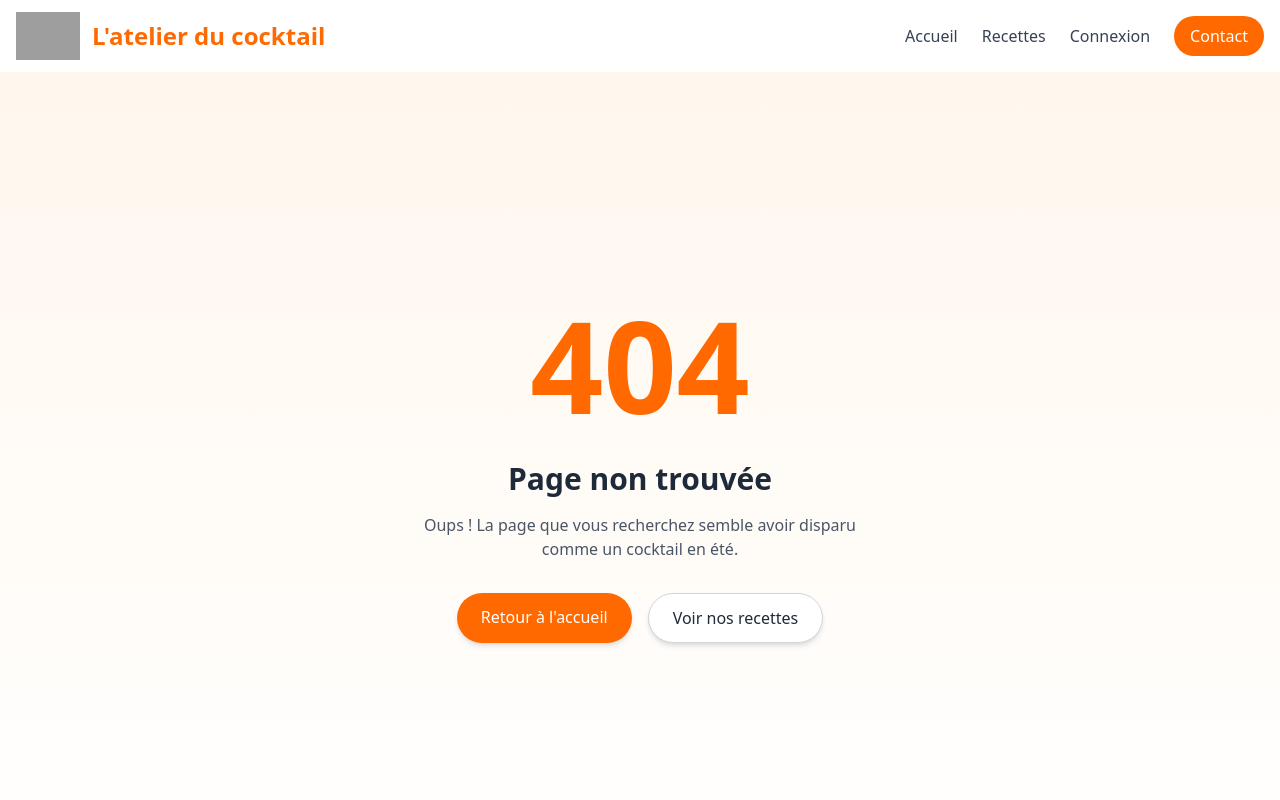
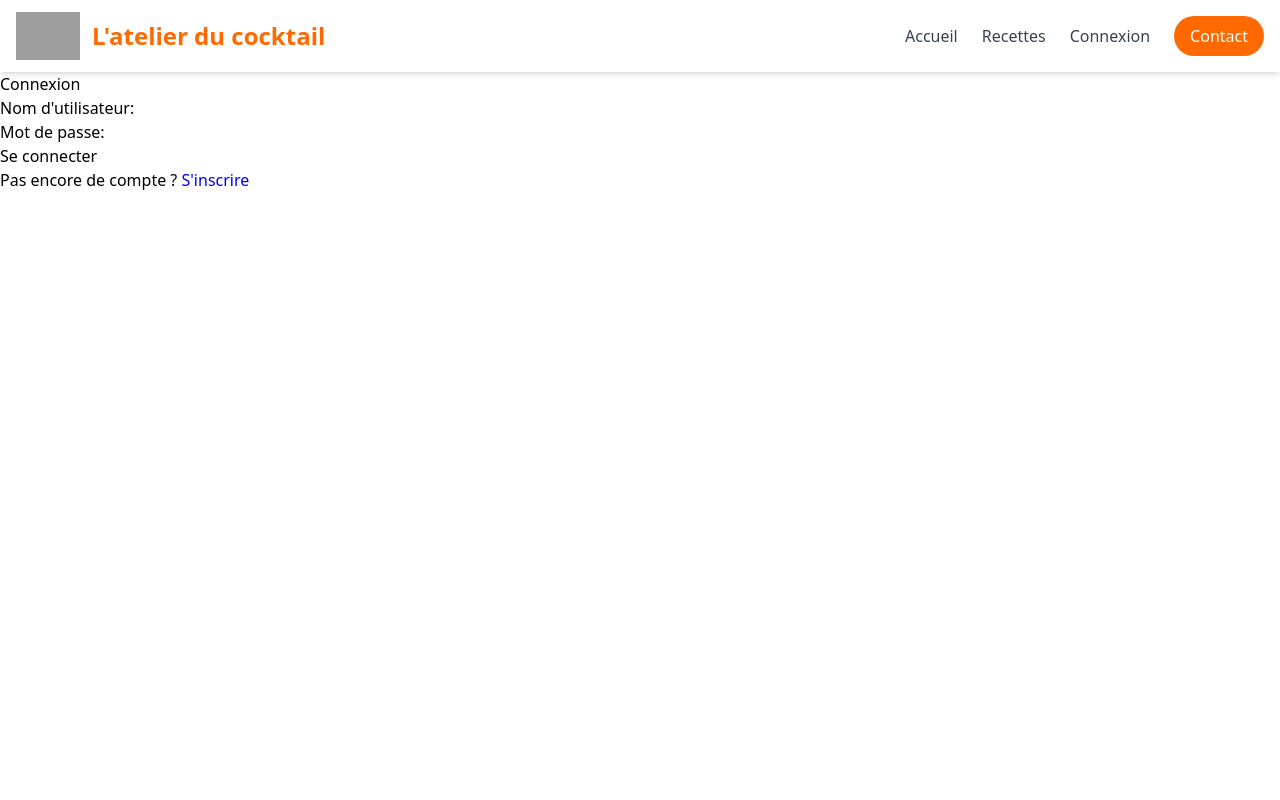
Before and after one commit to Darylmatro/cocktail-api, a React (Vite) app in the folder Front-end/: page /connexion in a window 1280 px wide. Shown: the top 800 px of the page. Built offline with nearby package versions, Linux system fonts and the light colour scheme; grey boxes are pictures that could not be loaded.

Commit message:
ajout de la connexion de inscription

```diff
--- a/Front-end/src/App.jsx
+++ b/Front-end/src/App.jsx
@@ -14,6 +14,10 @@ import ListCocktail from './pages/TestCocktail/ListCocktail'
 import DetailCocktail from './pages/TestCocktail/DetailCocktail'
 import SearchCocktail from './pages/TestCocktail/SearchCocktail'
 import NewCocktail from './pages/TestCocktail/NewCocktail'
+
+import Login from './pages/Users/Login'
+import Register from './pages/Users/Register'
+
 
 function App() {
   return (
@@ -67,6 +71,9 @@ function App() {
           <Route path="/testCocktail/detail/:name" element={<DetailCocktail />} />
           <Route path="/testCocktail/search" element={<SearchCocktail />} />
           <Route path="/testCocktail/new" element={<NewCocktail />} />
+
+          <Route path="/connexion" element={<Login />} />
+          <Route path="/inscription" element={<Register />} />
 
           {/* Legal pages */}
           <Route path="/mentions-legales" element={<MentionsLegales />} />
--- a/Front-end/src/pages/TestCocktail/ListCocktail.jsx
+++ b/Front-end/src/pages/TestCocktail/ListCocktail.jsx
@@ -1,8 +1,13 @@
 import React, { useState, useEffect } from 'react';
 import axios from 'axios';
 import { Link } from 'react-router-dom';
+import ProtectedLink from "../Users/ProtectedLink";
 
 function ListCocktail() {
+
+    const user = localStorage.getItem("user");
+    const userData = user ? JSON.parse(user) : null;
+
     const [data, setData] = useState([]);
     const [loading, setLoading] = useState(true);
     const [searchTerm, setSearchTerm] = useState('');
@@ -93,15 +98,14 @@ function ListCocktail() {
             <div className="flex flex-col md:flex-row justify-between items-center mb-8">
                 <h2 className="text-3xl font-bold text-gray-800 mb-4 md:mb-0">Nos Délicieux Cocktails</h2>
 
-                <Link
+                <ProtectedLink
                     to="/testCocktail/new"
-                    className="bg-orange-500 hover:bg-orange-600 text-white font-medium py-2 px-6 rounded-full transition duration-300 flex items-center"
-                >
+                ><div className="bg-orange-500 hover:bg-orange-600 text-white font-medium py-2 px-6 rounded-full transition duration-300 flex items-center">
                     <svg xmlns="http://www.w3.org/2000/svg" className="h-5 w-5 mr-2" viewBox="0 0 20 20" fill="currentColor">
                         <path fillRule="evenodd" d="M10 3a1 1 0 011 1v5h5a1 1 0 110 2h-5v5a1 1 0 11-2 0v-5H4a1 1 0 110-2h5V4a1 1 0 011-1z" clipRule="evenodd" />
                     </svg>
                     Créer un cocktail
-                </Link>
+                </div></ProtectedLink>
             </div>
 
             {/* Search and filters */}
--- /dev/null
+++ b/Front-end/src/pages/Users/Login.jsx
@@ -0,0 +1,100 @@
+import React, { useState } from "react";
+import { useNavigate } from "react-router-dom";
+
+function Login() {
+  const [username, setUsername] = useState("");
+  const [password, setPassword] = useState("");
+  const [error, setError] = useState("");
+  const navigate = useNavigate();
+
+  const handleSubmit = async (e) => {
+    e.preventDefault();
+    setError("");
+
+    if (!username || !password) {
+      setError("Tous les champs sont requis");
+      return;
+    }
+
+    try {
+      const response = await fetch("http://localhost:5000/auth/login", {
+        method: "POST",
+        headers: {
+          "Content-Type": "application/json",
+        },
+        body: JSON.stringify({ username, password }),
+      });
+
+      const data = await response.json();
+
+      if (response.ok) {
+        // Stockage des informations de l'utilisateur
+        localStorage.setItem(
+          "user",
+          JSON.stringify({
+            username: data.username,
+            email: data.email,
+          })
+        );
+
+        // Si un token est fourni, le stocker
+        if (data.token) {
+          localStorage.setItem("token", data.token);
+        }
+
+        alert("Connexion réussie !");
+        navigate("/");
+      } else {
+        setError(data.error || "Identifiants incorrects");
+      }
+    } catch (error) {
+      console.error("Erreur:", error);
+      setError("Erreur de connexion au serveur");
+    }
+  };
+
+  return (
+    <div>
+      <h2>Connexion</h2>
+      {error && (
+        <div style={{ color: "red", marginBottom: "10px" }}>{error}</div>
+      )}
+
+      <form onSubmit={handleSubmit}>
+        <div>
+          <label>Nom d'utilisateur:</label>
+          <input
+            type="text"
+            value={username}
+            onChange={(e) => setUsername(e.target.value)}
+            required
+          />
+        </div>
+
+        <div>
+          <label>Mot de passe:</label>
+          <input
+            type="password"
+            value={password}
+            onChange={(e) => setPassword(e.target.value)}
+            required
+          />
+        </div>
+
+        <button type="submit">Se connecter</button>
+      </form>
+
+      <div>
+        Pas encore de compte ?{" "}
+        <span
+          onClick={() => navigate("/inscription")}
+          style={{ cursor: "pointer", color: "blue" }}
+        >
+          S'inscrire
+        </span>
+      </div>
+    </div>
+  );
+}
+
+export default Login;
--- /dev/null
+++ b/Front-end/src/pages/Users/ProtectedLink.jsx
@@ -0,0 +1,22 @@
+import { Link, useNavigate } from "react-router-dom";
+
+function ProtectedLink({ to, children }) {
+  const navigate = useNavigate();
+  const user = localStorage.getItem("user");
+
+  const handleClick = (e) => {
+    if (!user) {
+      e.preventDefault();
+      alert("Vous devez être connecté pour accéder à cette fonctionnalité");
+      navigate("/connexion");
+    }
+  };
+
+  return (
+    <Link to={to} onClick={handleClick}>
+      {children}
+    </Link>
+  );
+}
+
+export default ProtectedLink;
--- /dev/null
+++ b/Front-end/src/pages/Users/Register.jsx
@@ -0,0 +1,110 @@
+import React, { useState } from "react";
+import { useNavigate } from "react-router-dom";
+
+function Register() {
+  const [username, setUsername] = useState("");
+  const [email, setEmail] = useState("");
+  const [password, setPassword] = useState("");
+  const [error, setError] = useState("");
+  const navigate = useNavigate();
+
+  const handleSubmit = async (e) => {
+    e.preventDefault();
+    setError("");
+
+    // Validation basique
+    if (!username || !email || !password) {
+      setError("Tous les champs sont requis");
+      return;
+    }
+
+    if (!email.includes("@")) {
+      setError("Email invalide");
+      return;
+    }
+
+    if (password.length < 6) {
+      setError("Le mot de passe doit contenir au moins 6 caractères");
+      return;
+    }
+
+    try {
+      const response = await fetch("http://localhost:5000/auth/register", {
+        method: "POST",
+        headers: {
+          "Content-Type": "application/json",
+        },
+        body: JSON.stringify({ username, email, password }),
+      });
+
+      const data = await response.json();
+
+      if (response.ok) {
+        alert(
+          "Inscription réussie ! Vous allez être redirigé vers la page de connexion."
+        );
+        navigate("/connexion");
+      } else {
+        setError(data.error || "Une erreur est survenue lors de l'inscription");
+      }
+    } catch (error) {
+      console.error("Erreur:", error);
+      setError("Erreur de connexion au serveur");
+    }
+  };
+
+  return (
+    <div>
+      <h2>Inscription</h2>
+      {error && (
+        <div style={{ color: "red", marginBottom: "10px" }}>{error}</div>
+      )}
+
+      <form onSubmit={handleSubmit}>
+        <div>
+          <label>Nom d'utilisateur:</label>
+          <input
+            type="text"
+            value={username}
+            onChange={(e) => setUsername(e.target.value)}
+            required
+          />
+        </div>
+
+        <div>
+          <label>Email:</label>
+          <input
+            type="email"
+            value={email}
+            onChange={(e) => setEmail(e.target.value)}
+            required
+          />
+        </div>
+
+        <div>
+          <label>Mot de passe:</label>
+          <input
+            type="password"
+            value={password}
+            onChange={(e) => setPassword(e.target.value)}
+            required
+          />
+        </div>
+
+        <button type="submit">S'inscrire</button>
+      </form>
+
+      <div>
+        Déjà inscrit ?{" "}
+        <span
+          onClick={() => navigate("/connexion")}
+          style={{ cursor: "pointer", color: "blue" }}
+        >
+          Se connecter
+        </span>
+      </div>
+    </div>
+  );
+}
+
+export default Register;
```
Also changed, not shown: 2 other files (tests, documents, lock files or other folders).
